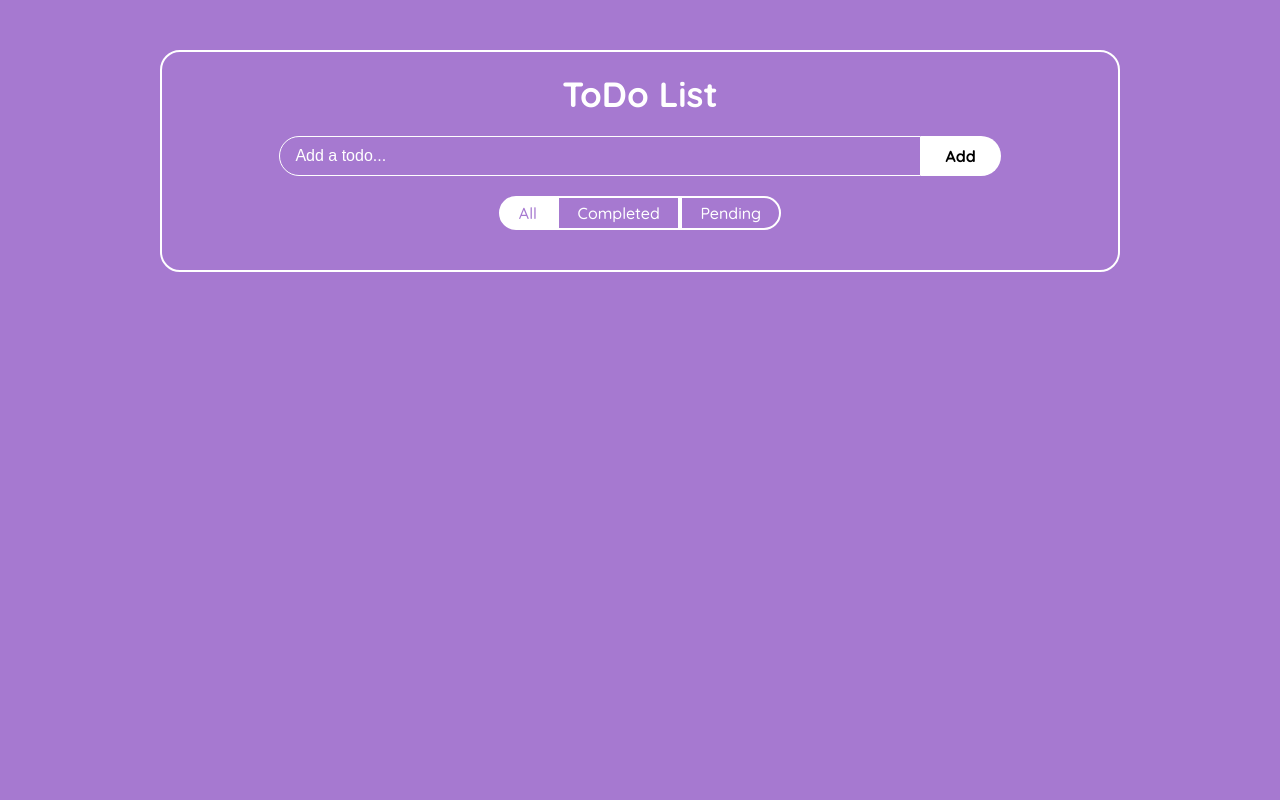
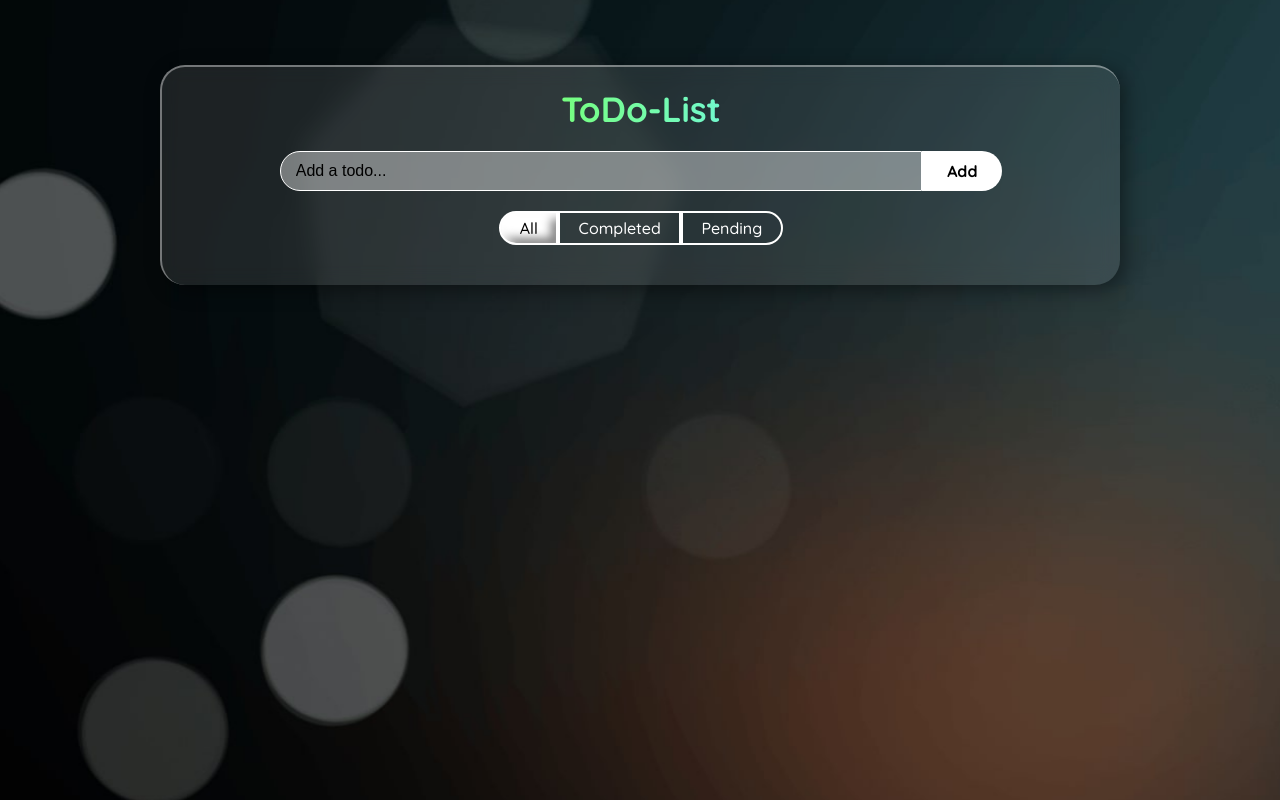
Before and after one commit to PriyoRaven/To-Do-List, a plain HTML site: page index.html in a window 1280 px wide. Drawn offline with Linux system fonts and the light colour scheme.

Commit message:
updated ui more changes needed

```diff
--- a/index.html
+++ b/index.html
@@ -4,11 +4,16 @@
     <meta charset="UTF-8">
     <meta name="viewport" content="width=device-width, initial-scale=1.0">
     <title>My ToDo List</title>
-    <link rel="stylesheet" href="/style.css">
+    <link rel="stylesheet" href="style.css">
 </head>
 <body>
+    <div class="bgwp">
+        <img src="wallpaper/" alt="reload" class="backwallpaper">
+    </div>
     <div class="container">
-        <h1>ToDo List</h1>
+        <div class="card">
+            <div class="content">
+                <h1 class="heading">ToDo-List</h1>
                 <div class="input-container">
                     <input type="text" id="task-input" placeholder="Add a todo...">
                     <button type="submit" id="add-task-button">Add</button>
@@ -20,8 +25,10 @@
                 </div>
                 <ul class="task-list"></ul>
             </div>
+        </div>
+    </div>
 
     <script src="https://kit.fontawesome.com/f540fd6d80.js" crossorigin="anonymous"></script>
-    <script src="/script.js"></script>
+    <script src="script.js"></script>
 </body>
 </html>
--- a/script.js
+++ b/script.js
@@ -8,6 +8,13 @@ document.addEventListener("DOMContentLoaded", function() {
   const filterCompleted = document.getElementById("filter-completed");
   const filterPending = document.getElementById("filter-pending");
   const taskList = document.querySelector(".task-list");
+
+  // For the background
+  var randomNumber = Math.floor(Math.random() * 4) + 1; //1 to 4
+  var randomImage = "wallpaper" + randomNumber + ".jpg"
+  var randomImgSrc = "wallpaper/" + randomImage;
+  var image = document.getElementsByClassName("backwallpaper")[0];
+  image.setAttribute("src", randomImgSrc);
 
   // Event listener for adding a task
   addTaskButton.addEventListener("click", addTask);
--- a/style.css
+++ b/style.css
@@ -3,6 +3,8 @@
 :root {
     --color-white: rgb(255, 255, 255);
     --color-purple: rgb(166, 121, 208);
+    --color-black: rgb(0, 0, 0);
+    --secondary-color:  rgba(255, 255, 255, 0.393);
 }
 
 * {
@@ -11,6 +13,7 @@
     box-sizing: border-box;
     text-decoration: none;
     caret-color: transparent;
+    overflow-x: hidden;
 }
 
 body {
@@ -18,17 +21,36 @@ body {
     align-items: center;
     justify-content: center;
     margin-top: 3.5%;
-    background: var(--color-purple);
     font-family: 'Quicksand', sans-serif;
 }
 
+.bgwp{
+    position: fixed;
+    z-index: -1;
+    width: 100%;
+    height: 100%;
+    top: 0px;
+    left: 0px;
+    transform: scale(1.03);
+    overflow-x: hidden;
+    overflow-y: hidden;
+    transition: 0.2s all ease;
+}
+
 .container {
-    margin-top: 5px;
-    border: 2px solid var(--color-white);
-    border-radius: 20px;
+    position: relative;
+    margin-top: 20px;
+    margin-bottom: 30px;
+    background: rgba(255, 255, 255, 0.1);
+    border-radius: 25px;
     text-align: center;
     width: 75%;
     padding: 20px;
+    overflow: hidden;
+    box-shadow: 5px 5px 20px rgba(0, 0, 0, 0.437);
+    border-top: 2px solid var(--secondary-color);
+    border-left: 2px solid var(--secondary-color);
+    backdrop-filter: blur(10px);
 }
 
 h1 {
@@ -37,28 +59,48 @@ h1 {
     color: var(--color-white);
 }
 
+.heading {
+    text-align: center;
+    background: linear-gradient(to right, #ff7373 15%, #ffff7d 30%, #76ff79 45%, #70f5ff 60%, #676cff 75%, rgb(255, 110, 238) 90%, #ff7373 100%);
+    background-size: 200% auto;
+    color: #000;
+    background-clip: text;
+    text-emphasis-color: transparent;
+    -webkit-background-clip: text;
+    -webkit-text-fill-color: transparent;
+    animation: heading 20s linear infinite;
+  }
+
+  @keyframes heading {
+    to {
+      background-position: 200% center;
+    }
+  }
+
+
 .input-container {
     display: flex;
     align-items: center;
     justify-content: center;
     margin-bottom: 20px;
+
 }
 
 #task-input {
-    background: transparent;
+    background: var(--secondary-color);
     width: 70%;
     padding: 15px;
     outline: none;
     border: 1px solid var(--color-white);
     border-radius: 20px 0 0 20px;
     font-size: 16px;
-    color: var(--color-white);
+    color: var(--color-black);
     height: 40px;
     caret-color: var(--color-white);
 }
 
 #task-input::placeholder {
-    color: var(--color-white);
+    color: var(--color-black);
 }
 
 #add-task-button {
@@ -91,14 +133,15 @@ h1 {
     margin-bottom: 10px;
     border-radius: 15px;
     font-size: 16px;
-    font-weight: 500;
+    font-weight: 600;
     cursor: pointer;
+    box-shadow: inset 6px 6px 10px 0 rgba(0, 0, 0, 0.21), inset -5px -5px 10px 0 rgb(157, 157, 157);
 }
 
 .task-list li.completed {
     text-decoration: line-through;
     background: gray;
-    color: var(--color-black);
+    color: var(--secondary-color);
     cursor: pointer;
 }
 
@@ -117,6 +160,7 @@ h1 {
     display: flex;
     justify-content: center;
     margin-bottom: 20px;
+
 }
 
 .filter-item {
@@ -140,5 +184,6 @@ h1 {
 .filter-item.active,
 .filter-item:hover {
     background-color: var(--color-white);
-    color: var(--color-purple);
+    color: var(--color-black);
+    box-shadow: inset 6px 6px 10px 0 #ffffff, inset -5px -5px 10px 0 #00000081;
 }
```
Also changed, not shown: wallpaper/wallpaper1.jpg (added), wallpaper/wallpaper2.jpg (added), wallpaper/wallpaper3.jpg (added), wallpaper/wallpaper4.jpg (added). Lines whose indentation alone changed are shown as unchanged.
